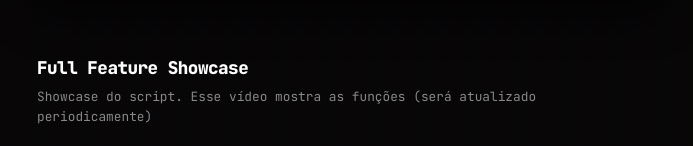
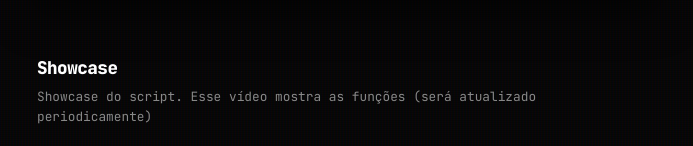
Before and after one commit to M0vi/michigun, a Next.js app: page / in a window 1280 px wide. Shown: the part 605-751 px from the top of the page, without its empty margins (293-986 px from the left). Built offline with nearby package versions, Linux system fonts and the light colour scheme.

Commit message:
Update page.tsx

```diff
--- a/app/page.tsx
+++ b/app/page.tsx
@@ -149,7 +149,7 @@ export default function Home() {
       </div>
 
       <div className="vid-desc-box">
-        <h3 className="vid-desc-title">Full Feature Showcase</h3>
+        <h3 className="vid-desc-title">Showcase</h3>
         <p className="vid-desc-text">
           Showcase do script. Esse vídeo mostra as funções (será atualizado periodicamente)
         </p>
```
